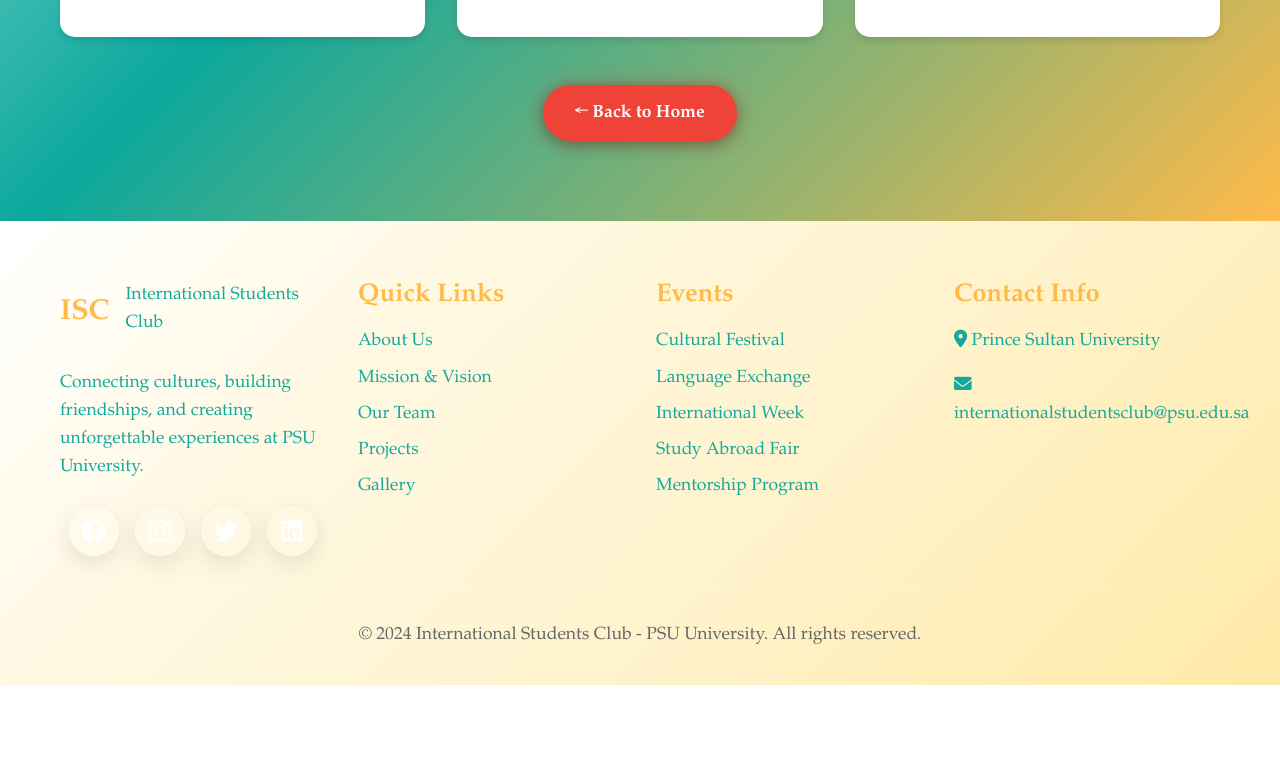
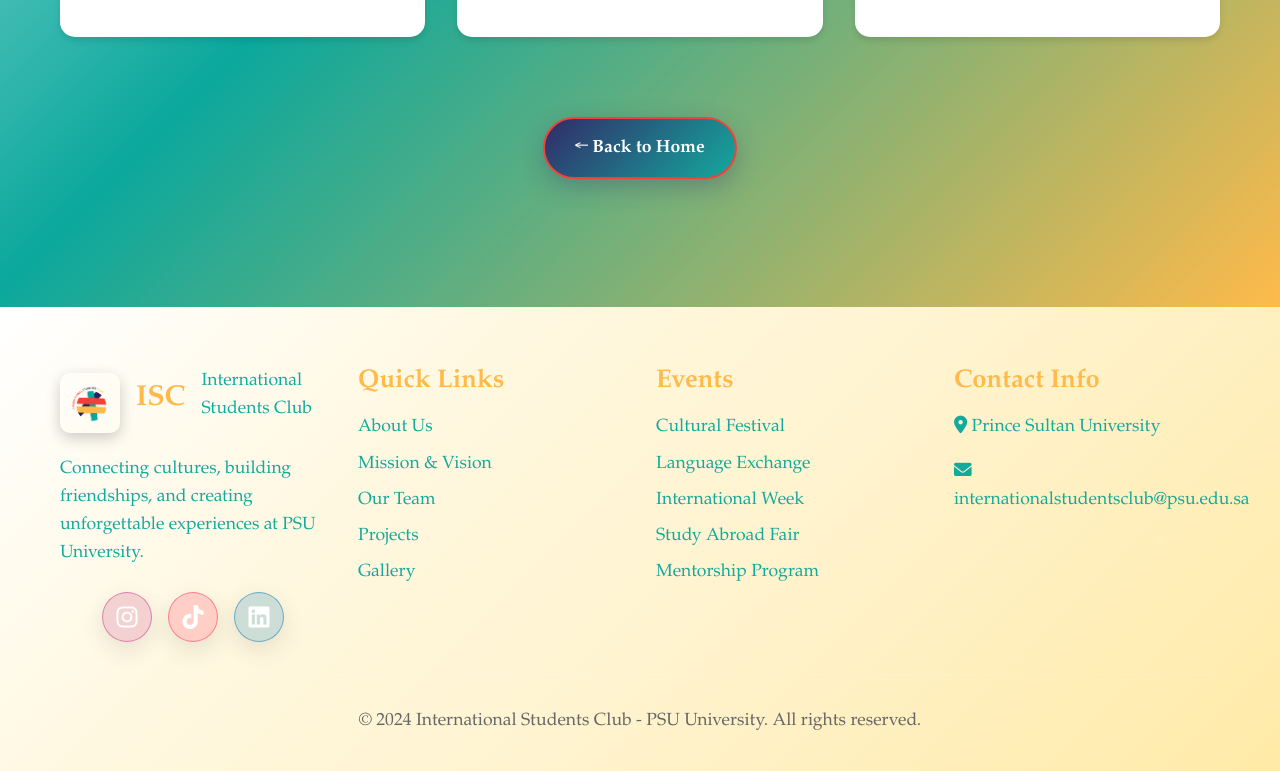
Before and after one commit to taynamghz/ISCwebsite, a plain HTML site: page mission.html in a window 1280 px wide. Shown: the part 1011-1782 px from the top of the page. Before the commit the page ends 1696 px from the top, so only its background shows below. Drawn offline with Linux system fonts and the light colour scheme.

Commit message:
Fix video visibility, add all street eats images, improve back button, and update footers

```diff
--- a/mission.html
+++ b/mission.html
@@ -101,15 +101,21 @@
             <div class="footer-content">
                 <div class="footer-section">
                     <div class="footer-logo">
+                        <img src="logo/iscpnglog.png" alt="ISC Logo" class="footer-logo-img">
                         <h3>ISC</h3>
                         <p>International Students Club</p>
                     </div>
                     <p>Connecting cultures, building friendships, and creating unforgettable experiences at PSU University.</p>
                     <div class="social-links">
-                        <a href="#"><i class="fab fa-facebook"></i></a>
-                        <a href="#"><i class="fab fa-instagram"></i></a>
-                        <a href="#"><i class="fab fa-twitter"></i></a>
-                        <a href="#"><i class="fab fa-linkedin"></i></a>
+                        <a href="https://www.instagram.com/isc.international_club?igsh=MWxlemo3bzN1bnNnNg==" target="_blank" class="social-link instagram">
+                            <i class="fab fa-instagram"></i>
+                        </a>
+                        <a href="https://www.tiktok.com/@isc.association?_t=ZS-8z5vXsJrm3E&_r=1" target="_blank" class="social-link tiktok">
+                            <i class="fab fa-tiktok"></i>
+                        </a>
+                        <a href="https://www.linkedin.com/company/106411475/admin/dashboard/" target="_blank" class="social-link linkedin">
+                            <i class="fab fa-linkedin"></i>
+                        </a>
                     </div>
                 </div>
                 <div class="footer-section">
--- a/script.js
+++ b/script.js
@@ -328,7 +328,15 @@ const galleryData = {
     'street-eats': [
         'street-eats/2a8bde15-1ca9-48b0-bfed-f7b6123ea8cf.JPG',
         'street-eats/WhatsApp Image 2025-08-22 at 16.51.07.jpeg',
-        'street-eats/WhatsApp Image 2025-08-22 at 16.51.19.jpeg'
+        'street-eats/WhatsApp Image 2025-08-22 at 16.51.19.jpeg',
+        'street-eats/IMG_1443.HEIC',
+        'street-eats/IMG_1450.HEIC',
+        'street-eats/IMG_1663.HEIC',
+        'street-eats/IMG_2379.HEIC',
+        'street-eats/IMG_6227.HEIC',
+        'street-eats/IMG_6271.HEIC',
+        'street-eats/IMG_6275.HEIC',
+        'street-eats/IMG_6371.HEIC'
     ],
     'hakaya-ramadan': [
         'hakaya-ramadan/DSC_0242.JPG',
--- a/styles.css
+++ b/styles.css
@@ -475,7 +475,28 @@ p {
 
 .back-button {
     text-align: center;
-    margin-top: 3rem;
+    padding: 3rem 0;
+    margin-top: 2rem;
+}
+
+.back-button .btn {
+    display: inline-block;
+    padding: 15px 30px;
+    background: linear-gradient(135deg, #312b69, #14a99d);
+    color: white;
+    border-radius: 50px;
+    text-decoration: none;
+    font-weight: 600;
+    font-size: 1.1rem;
+    transition: all 0.3s ease;
+    box-shadow: 0 8px 25px rgba(49, 43, 105, 0.3);
+    font-family: 'Palatino', 'Palatino Linotype', 'Palatino LT STD', 'Book Antiqua', Georgia, serif;
+}
+
+.back-button .btn:hover {
+    transform: translateY(-3px);
+    box-shadow: 0 15px 35px rgba(49, 43, 105, 0.4);
+    background: linear-gradient(135deg, #14a99d, #312b69);
 }
 
 .mission-content {
@@ -1641,13 +1662,14 @@ p {
     width: 100%;
     height: 100%;
     z-index: 1;
-    opacity: 0.3;
+    opacity: 0.5;
 }
 
 .hero-video video {
     width: 100%;
     height: 100%;
     object-fit: cover;
+    transform: scale(1.1);
 }
 
 .events-detailed {
```
Also changed, not shown: events.html (+15 -9 lines), team.html (+10 -4 lines), 1 other file.
